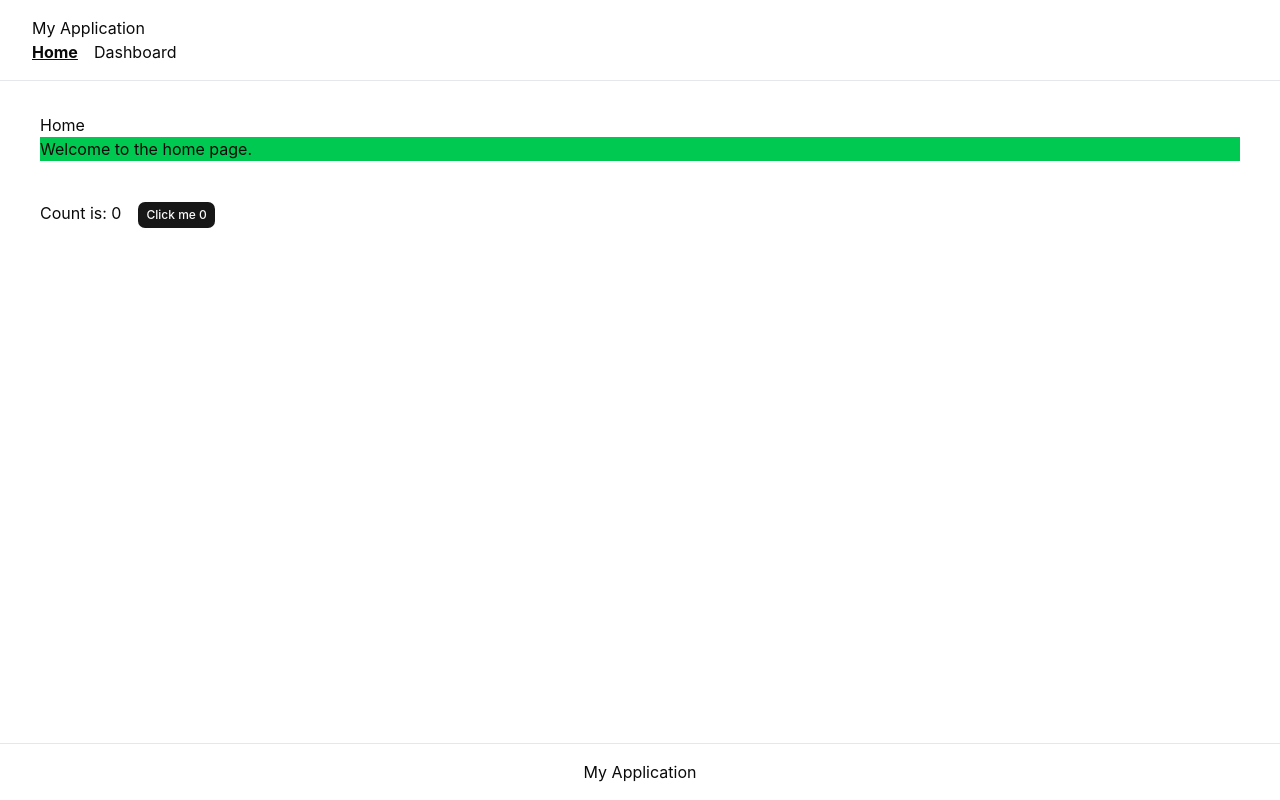
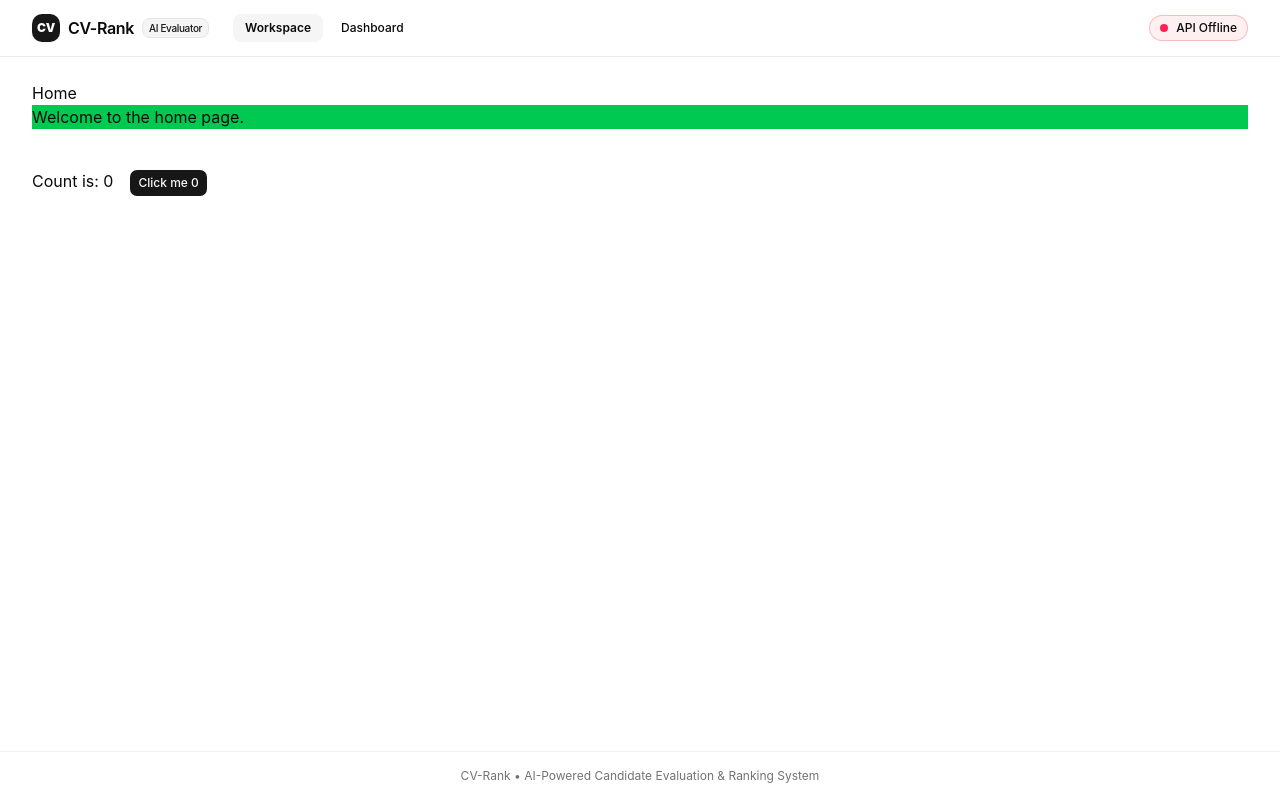
Before and after one commit to pathummadhusanka/CV-Rank, a React (Vite) app in the folder src/frontend/: page / in a window 1280 px wide. Built offline with nearby package versions, Linux system fonts and the light colour scheme; no server answers.

Commit message:
feat(ui): add navbar layout with live backend health indicator
- Add BackendHealthBadge with automatic pinging and retry.
- Update RootLayout with brand header and workspace navigation.
- Remove legacy stylesheet rules.

```diff
--- /dev/null
+++ b/src/frontend/src/components/BackendHealthBadge.tsx
@@ -0,0 +1,77 @@
+import { useEffect, useState } from "react";
+import { getHealth, type HealthResponse } from "@/lib/api";
+
+export function BackendHealthBadge() {
+	const [health, setHealth] = useState<HealthResponse | null>(null);
+	const [status, setStatus] = useState<"checking" | "online" | "offline">("checking");
+	const [lastChecked, setLastChecked] = useState<Date | null>(null);
+
+	const checkHealth = async () => {
+		try {
+			const data = await getHealth();
+			setHealth(data);
+			setStatus("online");
+		} catch {
+			setStatus("offline");
+			setHealth(null);
+		} finally {
+			setLastChecked(new Date());
+		}
+	};
+
+	useEffect(() => {
+		checkHealth();
+		const interval = setInterval(checkHealth, 30000);
+		return () => clearInterval(interval);
+	}, []);
+
+	return (
+		<div className="flex items-center gap-2">
+			<button
+				type="button"
+				onClick={checkHealth}
+				title={
+					status === "online"
+						? `Backend online (${health?.service} v${health?.version}) • Checked ${lastChecked?.toLocaleTimeString() ?? ""}`
+						: "Backend unreachable • Make sure FastAPI server is running on port 8000 (Click to retry)"
+				}
+				className="inline-flex items-center gap-2 px-2.5 py-1 rounded-full text-xs font-medium border transition-colors hover:bg-muted/60 cursor-pointer"
+				style={{
+					borderColor:
+						status === "online"
+							? "rgba(34, 197, 94, 0.3)"
+							: status === "offline"
+								? "rgba(239, 68, 68, 0.3)"
+								: "rgba(156, 163, 175, 0.3)",
+					backgroundColor:
+						status === "online"
+							? "rgba(34, 197, 94, 0.08)"
+							: status === "offline"
+								? "rgba(239, 68, 68, 0.08)"
+								: "rgba(156, 163, 175, 0.08)",
+				}}
+			>
+				<span className="relative flex h-2 w-2">
+					{status === "online" && (
+						<span className="animate-ping absolute inline-flex h-full w-full rounded-full bg-emerald-400 opacity-75" />
+					)}
+					<span
+						className={`relative inline-flex rounded-full h-2 w-2 ${
+							status === "online"
+								? "bg-emerald-500"
+								: status === "offline"
+									? "bg-rose-500"
+									: "bg-slate-400"
+						}`}
+					/>
+				</span>
+
+				<span className="font-medium text-foreground">
+					{status === "online" && `API Online (v${health?.version ?? "0.1.0"})`}
+					{status === "offline" && "API Offline"}
+					{status === "checking" && "Connecting..."}
+				</span>
+			</button>
+		</div>
+	);
+}
--- a/src/frontend/src/layouts/RootLayout.tsx
+++ b/src/frontend/src/layouts/RootLayout.tsx
@@ -1,23 +1,66 @@
 import { NavLink, Outlet } from "react-router";
+import { BackendHealthBadge } from "@/components/BackendHealthBadge";
+import { cn } from "@/lib/utils";
 
 export default function RootLayout() {
 	return (
-		<div className="app">
-			<header className="header">
-				<h2>My Application</h2>
+		<div className="min-h-screen flex flex-col bg-background text-foreground">
+			<header className="sticky top-0 z-50 w-full border-b border-border/80 bg-background/95 backdrop-blur supports-[backdrop-filter]:bg-background/60">
+				<div className="max-w-7xl mx-auto px-4 sm:px-6 lg:px-8 h-14 flex items-center justify-between gap-4">
+					<div className="flex items-center gap-6">
+						<NavLink to="/" className="flex items-center gap-2 font-bold text-sm tracking-tight">
+							<div className="size-7 rounded-lg bg-primary text-primary-foreground flex items-center justify-center font-black text-xs shadow-xs">
+								CV
+							</div>
+							<span className="text-base font-semibold">CV-Rank</span>
+							<span className="hidden sm:inline-flex items-center rounded-md bg-secondary px-1.5 py-0.5 text-[10px] font-medium text-secondary-foreground border border-border">
+								AI Evaluator
+							</span>
+						</NavLink>
 
-				<nav className="navigation">
-					<NavLink to="/">Home</NavLink>
-					<NavLink to="/dashboard">Dashboard</NavLink>
-				</nav>
+						<nav className="flex items-center gap-1.5">
+							<NavLink
+								to="/"
+								end
+								className={({ isActive }) =>
+									cn(
+										"px-3 py-1.5 rounded-md text-xs font-medium transition-colors",
+										isActive
+											? "bg-secondary text-secondary-foreground font-semibold"
+											: "text-muted-foreground hover:text-foreground hover:bg-muted/60",
+									)
+								}
+							>
+								Workspace
+							</NavLink>
+							<NavLink
+								to="/dashboard"
+								className={({ isActive }) =>
+									cn(
+										"px-3 py-1.5 rounded-md text-xs font-medium transition-colors",
+										isActive
+											? "bg-secondary text-secondary-foreground font-semibold"
+											: "text-muted-foreground hover:text-foreground hover:bg-muted/60",
+									)
+								}
+							>
+								Dashboard
+							</NavLink>
+						</nav>
+					</div>
+
+					<div className="flex items-center gap-3">
+						<BackendHealthBadge />
+					</div>
+				</div>
 			</header>
 
-			<div className="content">
+			<main className="flex-1 max-w-7xl w-full mx-auto px-4 sm:px-6 lg:px-8 py-6">
 				<Outlet />
-			</div>
+			</main>
 
-			<footer className="footer">
-				<p>My Application</p>
+			<footer className="border-t border-border/60 py-4 px-4 text-center text-xs text-muted-foreground">
+				<p>CV-Rank &bull; AI-Powered Candidate Evaluation &amp; Ranking System</p>
 			</footer>
 		</div>
 	);
--- a/src/frontend/src/styles/app.css
+++ b/src/frontend/src/styles/app.css
@@ -1,39 +1 @@
-.app {
-	min-height: 100vh;
-	display: flex;
-	flex-direction: column;
-}
-
-.header {
-	padding: 1rem 2rem;
-	background: white;
-	border-bottom: 1px solid #e5e7eb;
-}
-
-.navigation {
-	display: flex;
-	gap: 1rem;
-}
-
-.navigation a {
-	text-decoration: none;
-}
-
-.navigation a.active {
-	font-weight: 700;
-	text-decoration: underline;
-}
-
-.content {
-	width: min(100% - 2rem, 1200px);
-	margin: 0 auto;
-	padding: 2rem 0;
-	flex: 1;
-}
-
-.footer {
-	padding: 1rem 2rem;
-	text-align: center;
-	background: white;
-	border-top: 1px solid #e5e7eb;
-}
+/* Application custom styles */
```
